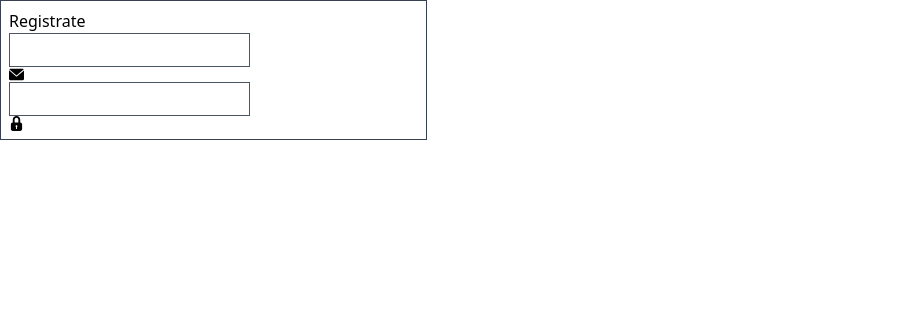
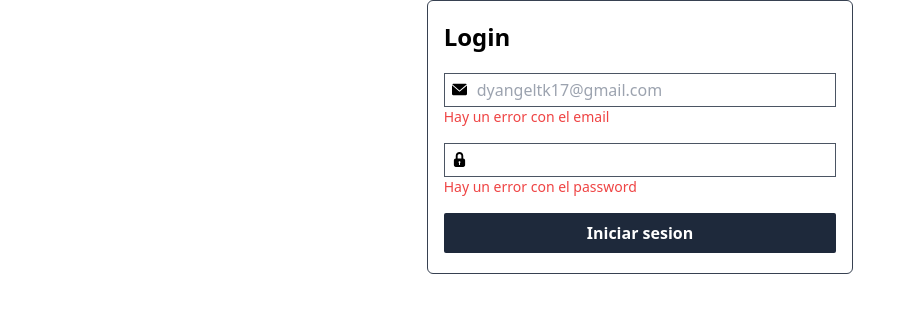
Before and after one commit to No-Country/s4-12-t-node-vue, a Vue app: page /login in a window 1280 px wide. Shown: the top 312 px of the page, without its empty margins (0-916 px from the left). Built offline with nearby package versions, Linux system fonts and the light colour scheme.

Commit message:
:heavy_plus_sign: Add github pages dependency

```diff
--- a/package.json
+++ b/package.json
@@ -8,10 +8,12 @@
     "preview": "vite preview --port 4173",
     "format": "prettier --write .",
     "lint": "eslint . --ext .vue,.js,.jsx,.cjs,.mjs --fix --ignore-path .gitignore",
-    "prepare": "husky install"
+    "prepare": "husky install",
+    "deploy": "yarn build && gh-pages -d dist"
   },
   "dependencies": {
     "axios": "^0.27.2",
+    "gh-pages": "^4.0.0",
     "vue": "^3.2.38",
     "vue-router": "^4.1.5",
     "vuex": "^4.0.2"
--- /dev/null
+++ b/src/components/Button/ScButton.vue
@@ -0,0 +1,8 @@
+<template>
+  <button
+    :class="[$attrs.class ? $attrs.class : 'bg-slate-800']"
+    class="text-white p-2 rounded-sm w-full font-bold"
+  >
+    <slot></slot>
+  </button>
+</template>
--- a/src/components/Input/ScInput.vue
+++ b/src/components/Input/ScInput.vue
@@ -1,29 +1,17 @@
 <script setup>
-defineProps({
-  type: {
-    type: String,
-    required: false,
-    validated(value) {
-      return ["text", "number", "search"].includes(value);
-    },
-    default: "text",
-  },
-  required: {
-    type: Boolean,
-    required: false,
-    default: false,
-  },
-  placeholder: {
-    type: String,
-    required: false,
-  },
-});
+// defineProps({
+//   type: {
+//     type: String,
+//     required: false,
+//     validated(value) {
+//       return ["text", "number", "search"].includes(value);
+//     },
+//     default: "text",
+//   },
+// });
 </script>
 <template>
   <input
-    class="border border-gray-600 p-1"
-    :type="type"
-    :required="required"
-    :placeholder="placeholder"
+    class="border border-gray-600 p-1 w-full"
   />
 </template>
--- a/src/components/Input/ScInputIcon.vue
+++ b/src/components/Input/ScInputIcon.vue
@@ -1,7 +1,7 @@
 <script setup></script>
 <template>
   <div class="relative">
-    <slot name="input"></slot>
-    <slot class="absolute" name="icon"></slot>
+    <slot name="input" ></slot>
+    <slot  name="icon"></slot>
   </div>
 </template>
--- a/src/components/Text/ScText.vue
+++ b/src/components/Text/ScText.vue
@@ -1,4 +1,14 @@
+<script setup>
+defineProps({
+  tag: {
+    type: String,
+    required: false,
+    default: "span",
+  },
+});
+</script>
 <template>
-  <!-- <component is="a" /> -->
-  <p>text example</p>
+  <component :is="tag">
+    <slot></slot>
+  </component>
 </template>
--- /dev/null
+++ b/src/store/modules/auth.js
@@ -0,0 +1,30 @@
+const state = () => ({
+  all: [],
+});
+
+const actions = {
+  // async getAllProducts({ commit }) {
+  //   const products = await shop.getProducts();
+  //   commit("setProducts", products);
+  // },
+};
+
+const getters = {};
+
+const mutations = {
+  // setProducts (state, products) {
+  //   state.all = products
+  // },
+  // decrementProductInventory (state, { id }) {
+  //   const product = state.all.find(product => product.id === id)
+  //   product.inventory--
+  // }
+};
+
+export default {
+  namespaced: true,
+  state,
+  getters,
+  actions,
+  mutations,
+};
--- a/src/views/ScLoginView.vue
+++ b/src/views/ScLoginView.vue
@@ -1,27 +1,60 @@
 <script setup>
+import { ref, watch } from "vue";
 import ScInputIcon from "../components/Input/ScInputIcon.vue";
 import ScMailIcon from "../components/icons/ScMailIcon.vue";
 import ScInput from "../components/Input/ScInput.vue";
 import ScLockIcon from "../components/icons/ScLockIcon.vue";
+import ScButton from "../components/Button/ScButton.vue";
+import ScText from "../components/Text/ScText.vue";
+
+const messageValidation = ref("");
+const email = ref("");
+const password = ref("");
+const handleVaditation = (e) => {};
+watch(email,(newEmail) => {
+  console.log(newEmail);
+})
 </script>
 <template>
-  <form class="border border-gray-700 w-4/12 p-2">
-    <h5>Registrate</h5>
+  <form class="border border-gray-700 w-4/12 px-4 py-5 rounded-md m-auto">
+    <ScText tag="h1" class="font-bold text-2xl mb-5">Login</ScText>
     <ScInputIcon>
       <template #input>
-        <ScInput />
+        <ScInput
+          class="pl-8"
+          type="email"
+          v-model="email"
+          :value="email"
+          placeholder="dyangeltk17@gmail.com"
+          required
+        />
       </template>
       <template #icon>
-        <ScMailIcon width="15" height="15" />
+        <ScMailIcon
+          width="15"
+          height="15"
+          class="absolute top-1/4 bottom-1/4 left-2"
+        />
       </template>
     </ScInputIcon>
+    <ScText class="text-sm text-red-500 mb-4 block"
+      >Hay un error con el email</ScText
+    >
     <ScInputIcon>
       <template #input>
-        <ScInput type="password" />
+        <ScInput class="pl-8" type="password" />
       </template>
       <template #icon>
-        <ScLockIcon width="15" height="15" />
+        <ScLockIcon
+          width="15"
+          height="15"
+          class="absolute top-1/4 bottom-1/4 left-2"
+        />
       </template>
     </ScInputIcon>
+    <ScText class="text-sm text-red-500 mb-4 block"
+      >Hay un error con el password</ScText
+    >
+    <ScButton type="submit">Iniciar sesion</ScButton>
   </form>
 </template>
--- a/tailwind.config.js
+++ b/tailwind.config.js
@@ -2,7 +2,8 @@
 module.exports = {
   content: ["./index.html", "./src/**/*.{vue,js,ts,jsx,tsx}"],
   theme: {
-    extend: {},
+    extend: {
+    },
   },
   plugins: [],
 };
--- a/vite.config.js
+++ b/vite.config.js
@@ -11,4 +11,5 @@ export default defineConfig({
       "@": fileURLToPath(new URL("./src", import.meta.url)),
     },
   },
+  base: "/s4-12-t-node-vue/"
 });
```
Also changed, not shown: src/store/modules/user.js (added), 2 other files (tests, documents, lock files or other folders).
